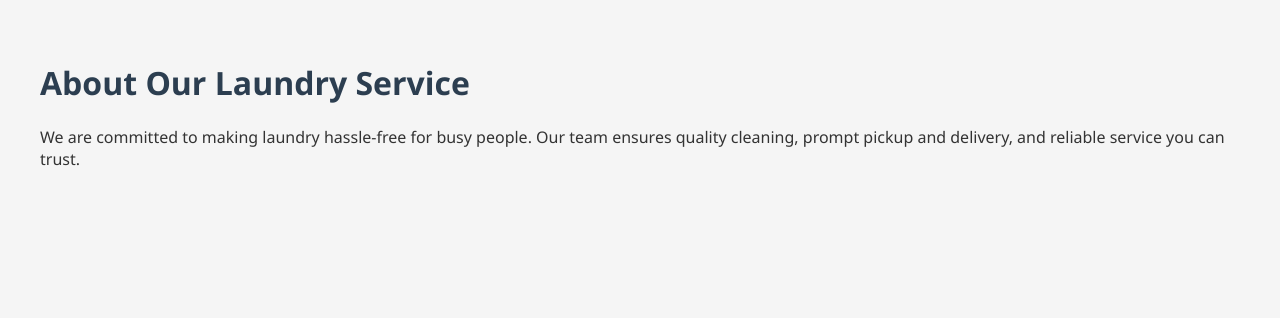
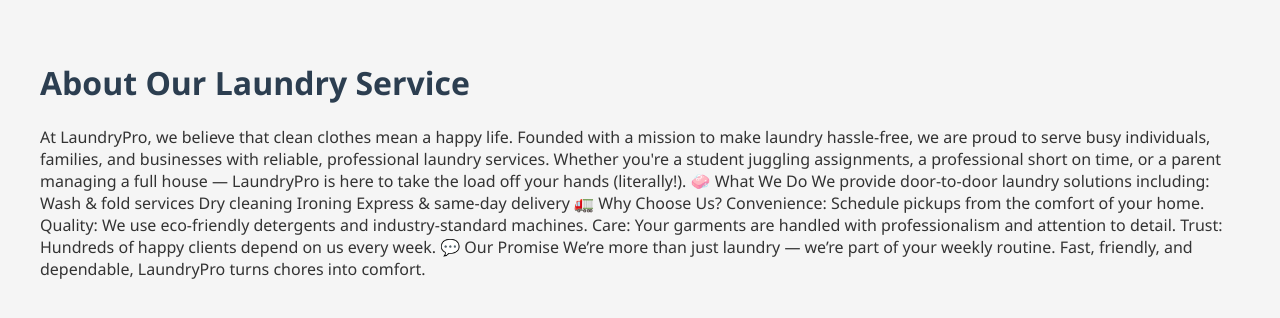
Before and after one commit to Joy-dilys/laundry-website, a Flask app: page /about in a window 1280 px wide. Shown: the top 318 px of the page. Run offline with Flask 3, Linux system fonts and the light colour scheme.

Commit message:
Initial commit - Laundry website

```diff
--- a/templates/about.html
+++ b/templates/about.html
@@ -7,6 +7,33 @@
 </head>
 <body>
   <h1>About Our Laundry Service</h1>
-  <p>We are committed to making laundry hassle-free for busy people. Our team ensures quality cleaning, prompt pickup and delivery, and reliable service you can trust.</p>
+  <p>At LaundryPro, we believe that clean clothes mean a happy life. Founded with a mission to make laundry hassle-free, we are proud to serve busy individuals, families, and businesses with reliable, professional laundry services.
+
+Whether you're a student juggling assignments, a professional short on time, or a parent managing a full house — LaundryPro is here to take the load off your hands (literally!).
+
+🧼 What We Do
+We provide door-to-door laundry solutions including:
+
+Wash & fold services
+
+Dry cleaning
+
+Ironing
+
+Express & same-day delivery
+
+🚛 Why Choose Us?
+Convenience: Schedule pickups from the comfort of your home.
+
+Quality: We use eco-friendly detergents and industry-standard machines.
+
+Care: Your garments are handled with professionalism and attention to detail.
+
+Trust: Hundreds of happy clients depend on us every week.
+
+💬 Our Promise
+We’re more than just laundry — we’re part of your weekly routine. Fast, friendly, and dependable, LaundryPro turns chores into comfort.
+
+</p>
 </body>
 </html>
--- a/templates/login.html
+++ b/templates/login.html
@@ -2,7 +2,7 @@
 <html lang="en">
 <head>
   <meta charset="UTF-8">
-  <title>Login</title>
+  <title>LaundryPro</title>
   <link rel="stylesheet" href="{{ url_for('static', filename='css/style.css') }}">
 </head>
 <body>
--- a/templates/register.html
+++ b/templates/register.html
@@ -2,7 +2,7 @@
 <html lang="en">
 <head>
   <meta charset="UTF-8">
-  <title>Register</title>
+  <title>LaundryPro</title>
   <link rel="stylesheet" href="{{ url_for('static', filename='css/style.css') }}">
 </head>
 <body>
```
